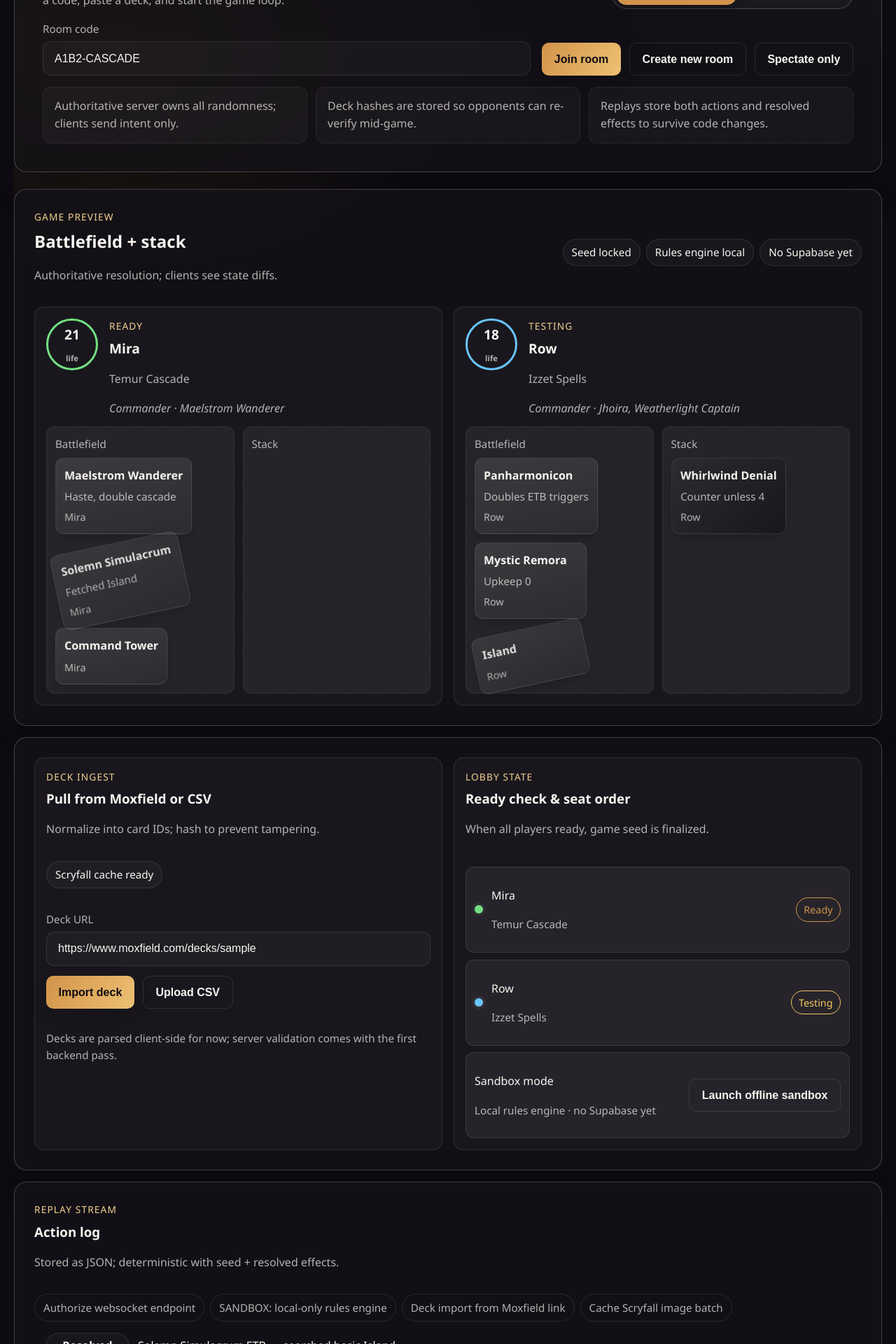
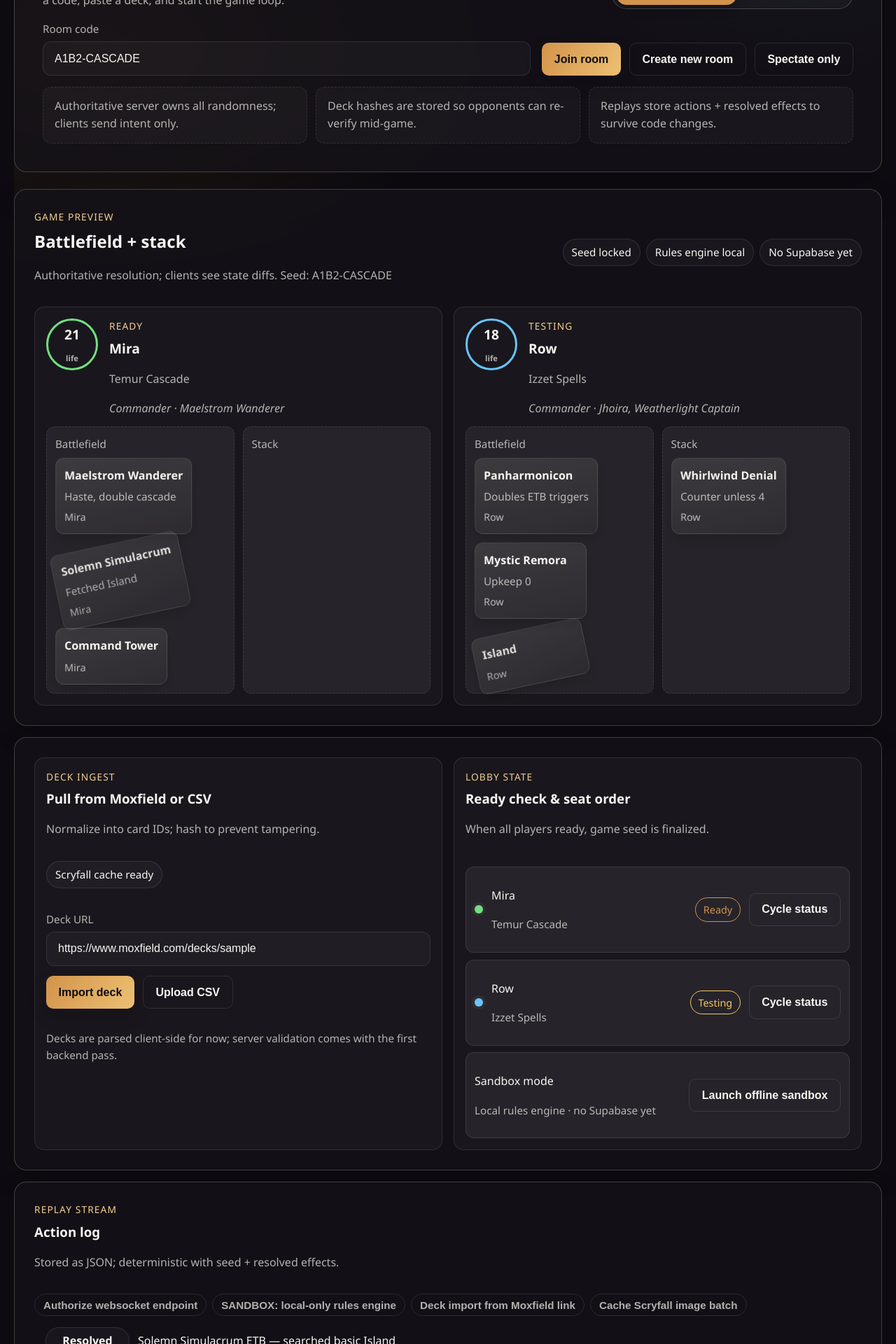
Before and after one commit to MinusGix/mortus, a React (Vite) app in the folder web/: page / in a window 1280 px wide. Shown: the part 200-2120 px from the top of the page at 70% size. Built offline with nearby package versions, Linux system fonts and the light colour scheme.

Commit message:
feat: add mocked lobby/game state scaffolding

```diff
--- a/web/src/App.tsx
+++ b/web/src/App.tsx
@@ -1,110 +1,58 @@
-import { type FormEvent, useState } from 'react'
+import { type FormEvent, useEffect, useMemo, useState } from 'react'
 import './App.css'
+import { createMockServer } from './mockService'
+import { type BoardCard, type GameSnapshot } from './types'
 
-type PlayerSummary = {
-  name: string
-  deck: string
-  life: number
-  status: 'Ready' | 'Waiting' | 'Testing'
-  commander: string
-  color: string
+const server = createMockServer()
+
+function CardList({ cards }: { cards: BoardCard[] }) {
+  return (
+    <div className="cards">
+      {cards.map((card) => (
+        <div key={card.id} className={`card ${card.tapped ? 'tapped' : ''}`}>
+          <p className="card__title">{card.name}</p>
+          {card.note ? <p className="card__note">{card.note}</p> : null}
+          <p className="card__owner">{card.owner}</p>
+        </div>
+      ))}
+    </div>
+  )
 }
-
-type BoardCard = {
-  id: string
-  name: string
-  owner: string
-  zone: 'battlefield' | 'stack' | 'hand'
-  tapped?: boolean
-  note?: string
-}
-
-const players: PlayerSummary[] = [
-  {
-    name: 'Mira',
-    deck: 'Temur Cascade',
-    life: 21,
-    status: 'Ready',
-    commander: 'Maelstrom Wanderer',
-    color: '#72e081',
-  },
-  {
-    name: 'Row',
-    deck: 'Izzet Spells',
-    life: 18,
-    status: 'Testing',
-    commander: 'Jhoira, Weatherlight Captain',
-    color: '#68c5ff',
-  },
-]
-
-const boardState: BoardCard[] = [
-  {
-    id: '1',
-    name: 'Maelstrom Wanderer',
-    owner: 'Mira',
-    zone: 'battlefield',
-    note: 'Haste, double cascade',
-  },
-  {
-    id: '2',
-    name: 'Solemn Simulacrum',
-    owner: 'Mira',
-    zone: 'battlefield',
-    tapped: true,
-    note: 'Fetched Island',
-  },
-  {
-    id: '3',
-    name: 'Panharmonicon',
-    owner: 'Row',
-    zone: 'battlefield',
-    note: 'Doubles ETB triggers',
-  },
-  {
-    id: '4',
-    name: 'Whirlwind Denial',
-    owner: 'Row',
-    zone: 'stack',
-    note: 'Counter unless 4',
-  },
-  { id: '5', name: 'Mystic Remora', owner: 'Row', zone: 'battlefield', note: 'Upkeep 0' },
-  { id: '6', name: 'Island', owner: 'Row', zone: 'battlefield', tapped: true },
-  { id: '7', name: 'Command Tower', owner: 'Mira', zone: 'battlefield' },
-]
-
-const gameLog = [
-  { label: 'Resolved', detail: 'Solemn Simulacrum ETB — searched basic Island' },
-  { label: 'Trigger', detail: 'Panharmonicon sees Solemn — double ETB prepared' },
-  { label: 'Stack', detail: 'Whirlwind Denial cast targeting cascade spells' },
-  { label: 'Action', detail: 'Combat declared — Meanderer swings for 7 commander' },
-  { label: 'Seed', detail: 'Game seed locked (A1B2-CASCADE) for determinism' },
-]
-
-const pendingTasks = [
-  'Authorize websocket endpoint',
-  'SANDBOX: local-only rules engine',
-  'Deck import from Moxfield link',
-  'Cache Scryfall image batch',
-]
-
-const flavorFacts = [
-  'Authoritative server owns all randomness; clients send intent only.',
-  'Deck hashes are stored so opponents can re-verify mid-game.',
-  'Replays store both actions and resolved effects to survive code changes.',
-]
 
 function App() {
   const [theme, setTheme] = useState<'vintage' | 'modern'>('vintage')
   const [roomCode, setRoomCode] = useState('A1B2-CASCADE')
   const [deckUrl, setDeckUrl] = useState('https://www.moxfield.com/decks/sample')
+  const [state, setState] = useState<GameSnapshot | null>(null)
 
-  const handleJoin = (event: FormEvent) => {
+  useEffect(() => {
+    const unsubscribe = server.subscribe(setState)
+    return unsubscribe
+  }, [])
+
+  const boardByPlayer = useMemo(() => {
+    if (!state) return {}
+    return state.players.reduce<Record<string, BoardCard[]>>((acc, player) => {
+      acc[player.name] = state.board.filter((card) => card.owner === player.name)
+      return acc
+    }, {})
+  }, [state])
+
+  if (!state) return null
+
+  const onJoin = (event: FormEvent) => {
     event.preventDefault()
+    server.joinRoom(roomCode)
   }
 
-  const handleDeckImport = (event: FormEvent) => {
+  const onCreateRoom = () => {
+    const newCode = server.createRoom()
+    setRoomCode(newCode)
+  }
+
+  const onDeckImport = (event: FormEvent) => {
     event.preventDefault()
+    server.importDeck(deckUrl)
   }
 
   return (
@@ -135,7 +83,7 @@ function App() {
             </div>
           </div>
         </div>
-        <form className="cta-row" onSubmit={handleJoin}>
+        <form className="cta-row" onSubmit={onJoin}>
           <label className="field">
             <span>Room code</span>
             <input
@@ -148,20 +96,18 @@ function App() {
             <button type="submit" className="primary">
               Join room
             </button>
-            <button type="button" className="ghost">
+            <button type="button" className="ghost" onClick={onCreateRoom}>
               Create new room
             </button>
-            <button type="button" className="ghost">
+            <button type="button" className="ghost" onClick={() => server.simulateAction('Spectate', 'Entered spectate-only mode')}>
               Spectate only
             </button>
           </div>
         </form>
         <div className="facts">
-          {flavorFacts.map((fact) => (
-            <div key={fact} className="fact">
-              {fact}
-            </div>
-          ))}
+          <div className="fact">Authoritative server owns all randomness; clients send intent only.</div>
+          <div className="fact">Deck hashes are stored so opponents can re-verify mid-game.</div>
+          <div className="fact">Replays store actions + resolved effects to survive code changes.</div>
         </div>
       </header>
 
@@ -171,7 +117,7 @@ function App() {
             <div>
               <p className="eyebrow">Game preview</p>
               <h2>Battlefield + stack</h2>
-              <p className="muted">Authoritative resolution; clients see state diffs.</p>
+              <p className="muted">Authoritative resolution; clients see state diffs. Seed: {state.seed}</p>
             </div>
             <div className="chips">
               <span className="chip">Seed locked</span>
@@ -181,8 +127,10 @@ function App() {
           </div>
 
           <div className="board__players">
-            {players.map((player) => (
-              <div key={player.name} className="player">
+            {state.players.map((player) => {
+              const cards = boardByPlayer[player.name] ?? []
+              return (
+                <div key={player.id} className="player">
                   <div className="player__meta">
                     <div className="player__life" style={{ borderColor: player.color }}>
                       {player.life}
@@ -198,35 +146,16 @@ function App() {
                   <div className="player__zones">
                     <div className="zone">
                       <p className="zone__label">Battlefield</p>
-                    <div className="cards">
-                      {boardState
-                        .filter((card) => card.owner === player.name && card.zone === 'battlefield')
-                        .map((card) => (
-                          <div key={card.id} className={`card ${card.tapped ? 'tapped' : ''}`}>
-                            <p className="card__title">{card.name}</p>
-                            {card.note ? <p className="card__note">{card.note}</p> : null}
-                            <p className="card__owner">{player.name}</p>
-                          </div>
-                        ))}
-                    </div>
+                      <CardList cards={cards.filter((card) => card.zone === 'battlefield')} />
                     </div>
                     <div className="zone stack-zone">
                       <p className="zone__label">Stack</p>
-                    <div className="cards">
-                      {boardState
-                        .filter((card) => card.owner === player.name && card.zone === 'stack')
-                        .map((card) => (
-                          <div key={card.id} className="card stack-card">
-                            <p className="card__title">{card.name}</p>
-                            {card.note ? <p className="card__note">{card.note}</p> : null}
-                            <p className="card__owner">{player.name}</p>
-                          </div>
-                        ))}
+                      <CardList cards={cards.filter((card) => card.zone === 'stack')} />
                     </div>
                   </div>
                 </div>
-              </div>
-            ))}
+              )
+            })}
           </div>
         </section>
 
@@ -240,7 +169,7 @@ function App() {
               </div>
               <span className="chip">Scryfall cache ready</span>
             </div>
-            <form className="deck-form" onSubmit={handleDeckImport}>
+            <form className="deck-form" onSubmit={onDeckImport}>
               <label className="field">
                 <span>Deck URL</span>
                 <input
@@ -253,13 +182,12 @@ function App() {
                 <button type="submit" className="primary">
                   Import deck
                 </button>
-                <button type="button" className="ghost">
+                <button type="button" className="ghost" onClick={() => server.simulateAction('Upload', 'Uploaded CSV (mock)')}>
                   Upload CSV
                 </button>
               </div>
               <p className="muted small">
-                Decks are parsed client-side for now; server validation comes with the first backend
-                pass.
+                Decks are parsed client-side for now; server validation comes with the first backend pass.
               </p>
             </form>
           </div>
@@ -272,14 +200,26 @@ function App() {
               </div>
             </div>
             <ul className="ready-list">
-              {players.map((player) => (
-                <li key={player.name}>
+              {state.players.map((player) => (
+                <li key={player.id}>
                   <span className="ready-dot" style={{ background: player.color }} />
                   <div>
                     <p>{player.name}</p>
                     <p className="muted small">{player.deck}</p>
                   </div>
                   <span className={`pill pill-${player.status.toLowerCase()}`}>{player.status}</span>
+                  <button
+                    type="button"
+                    className="ghost"
+                    onClick={() =>
+                      server.updateStatus(
+                        player.id,
+                        player.status === 'Ready' ? 'Waiting' : player.status === 'Waiting' ? 'Testing' : 'Ready',
+                      )
+                    }
+                  >
+                    Cycle status
+                  </button>
                 </li>
               ))}
               <li className="sandbox-callout">
@@ -287,7 +227,7 @@ function App() {
                   <p>Sandbox mode</p>
                   <p className="muted small">Local rules engine · no Supabase yet</p>
                 </div>
-                <button type="button" className="ghost">
+                <button type="button" className="ghost" onClick={() => server.simulateAction('Sandbox', 'Launched offline sandbox')}>
                   Launch offline sandbox
                 </button>
               </li>
@@ -303,16 +243,17 @@ function App() {
               <p className="muted">Stored as JSON; deterministic with seed + resolved effects.</p>
             </div>
             <div className="chips">
-              {pendingTasks.map((task) => (
-                <span key={task} className="chip ghost-chip">
-                  {task}
-                </span>
+              {state.pending.map((task) => (
+                <button key={task.id} className={`chip ${task.done ? '' : 'ghost-chip'}`} onClick={() => server.togglePending(task.id)}>
+                  {task.done ? '✔ ' : ''}
+                  {task.text}
+                </button>
               ))}
             </div>
           </div>
           <ol className="log">
-            {gameLog.map((entry) => (
-              <li key={entry.detail}>
+            {state.log.map((entry) => (
+              <li key={entry.timestamp + entry.detail}>
                 <span className="log-label">{entry.label}</span>
                 <span className="log-detail">{entry.detail}</span>
               </li>
--- /dev/null
+++ b/web/src/mockService.ts
@@ -0,0 +1,124 @@
+import { type BoardCard, type GameSnapshot, type LogEntry, type PendingTask, type PlayerSummary } from './types'
+
+const seedCards = (): BoardCard[] => [
+  { id: '1', name: 'Maelstrom Wanderer', owner: 'Mira', zone: 'battlefield', note: 'Haste, double cascade' },
+  { id: '2', name: 'Solemn Simulacrum', owner: 'Mira', zone: 'battlefield', tapped: true, note: 'Fetched Island' },
+  { id: '3', name: 'Panharmonicon', owner: 'Row', zone: 'battlefield', note: 'Doubles ETB triggers' },
+  { id: '4', name: 'Whirlwind Denial', owner: 'Row', zone: 'stack', note: 'Counter unless 4' },
+  { id: '5', name: 'Mystic Remora', owner: 'Row', zone: 'battlefield', note: 'Upkeep 0' },
+  { id: '6', name: 'Island', owner: 'Row', zone: 'battlefield', tapped: true },
+  { id: '7', name: 'Command Tower', owner: 'Mira', zone: 'battlefield' },
+]
+
+const seedPlayers = (): PlayerSummary[] => [
+  {
+    id: 'p1',
+    name: 'Mira',
+    deck: 'Temur Cascade',
+    life: 21,
+    status: 'Ready',
+    commander: 'Maelstrom Wanderer',
+    color: '#72e081',
+  },
+  {
+    id: 'p2',
+    name: 'Row',
+    deck: 'Izzet Spells',
+    life: 18,
+    status: 'Testing',
+    commander: 'Jhoira, Weatherlight Captain',
+    color: '#68c5ff',
+  },
+]
+
+const seedLog = (): LogEntry[] => [
+  { label: 'Resolved', detail: 'Solemn Simulacrum ETB — searched basic Island', timestamp: Date.now() - 100000 },
+  { label: 'Trigger', detail: 'Panharmonicon sees Solemn — double ETB prepared', timestamp: Date.now() - 82000 },
+  { label: 'Stack', detail: 'Whirlwind Denial cast targeting cascade spells', timestamp: Date.now() - 61000 },
+  { label: 'Action', detail: 'Combat declared — Meanderer swings for 7 commander', timestamp: Date.now() - 38000 },
+  { label: 'Seed', detail: 'Game seed locked (A1B2-CASCADE) for determinism', timestamp: Date.now() - 20000 },
+]
+
+const seedPending = (): PendingTask[] => [
+  { id: 'auth', text: 'Authorize websocket endpoint' },
+  { id: 'rules', text: 'SANDBOX: local-only rules engine' },
+  { id: 'deck', text: 'Deck import from Moxfield link' },
+  { id: 'cache', text: 'Cache Scryfall image batch' },
+]
+
+export const getInitialSnapshot = (): GameSnapshot => ({
+  seed: 'A1B2-CASCADE',
+  players: seedPlayers(),
+  board: seedCards(),
+  log: seedLog(),
+  pending: seedPending(),
+})
+
+export type MockServer = ReturnType<typeof createMockServer>
+
+export const createMockServer = () => {
+  let snapshot = getInitialSnapshot()
+  let listeners: Array<(state: GameSnapshot) => void> = []
+
+  const notify = () => {
+    const copy: GameSnapshot = {
+      ...snapshot,
+      players: [...snapshot.players],
+      board: [...snapshot.board],
+      log: [...snapshot.log],
+      pending: [...snapshot.pending],
+    }
+    listeners.forEach((cb) => cb(copy))
+  }
+
+  const addLog = (label: string, detail: string) => {
+    snapshot = { ...snapshot, log: [{ label, detail, timestamp: Date.now() }, ...snapshot.log].slice(0, 20) }
+  }
+
+  return {
+    subscribe(cb: (state: GameSnapshot) => void) {
+      listeners.push(cb)
+      cb(snapshot)
+      return () => {
+        listeners = listeners.filter((fn) => fn !== cb)
+      }
+    },
+    joinRoom(code: string) {
+      addLog('Join', `Joined room ${code} (mock)`)
+      notify()
+    },
+    createRoom() {
+      const code = `ROOM-${Math.random().toString(16).slice(2, 6).toUpperCase()}`
+      snapshot = { ...snapshot, seed: code }
+      addLog('Seed', `Created new room ${code}`)
+      notify()
+      return code
+    },
+    importDeck(url: string) {
+      addLog('Deck', `Imported deck from ${url}`)
+      notify()
+    },
+    updateStatus(playerId: string, status: PlayerSummary['status']) {
+      snapshot = {
+        ...snapshot,
+        players: snapshot.players.map((p) => (p.id === playerId ? { ...p, status } : p)),
+      }
+      addLog('Status', `Updated ${playerId} to ${status}`)
+      notify()
+    },
+    togglePending(taskId: string) {
+      snapshot = {
+        ...snapshot,
+        pending: snapshot.pending.map((task) =>
+          task.id === taskId ? { ...task, done: !task.done } : task,
+        ),
+      }
+      addLog('Task', `Toggled task ${taskId}`)
+      notify()
+    },
+    simulateAction(label: string, detail: string) {
+      addLog(label, detail)
+      notify()
+    },
+  }
+}
--- /dev/null
+++ b/web/src/types.ts
@@ -0,0 +1,42 @@
+export type PlayerStatus = 'Ready' | 'Waiting' | 'Testing'
+
+export type PlayerSummary = {
+  id: string
+  name: string
+  deck: string
+  life: number
+  status: PlayerStatus
+  commander: string
+  color: string
+}
+
+export type Zone = 'battlefield' | 'stack' | 'hand'
+
+export type BoardCard = {
+  id: string
+  name: string
+  owner: string
+  zone: Zone
+  tapped?: boolean
+  note?: string
+}
+
+export type LogEntry = {
+  label: string
+  detail: string
+  timestamp: number
+}
+
+export type PendingTask = {
+  id: string
+  text: string
+  done?: boolean
+}
+
+export type GameSnapshot = {
+  seed: string
+  players: PlayerSummary[]
+  board: BoardCard[]
+  log: LogEntry[]
+  pending: PendingTask[]
+}
```
Lines whose indentation alone changed are shown as unchanged.
